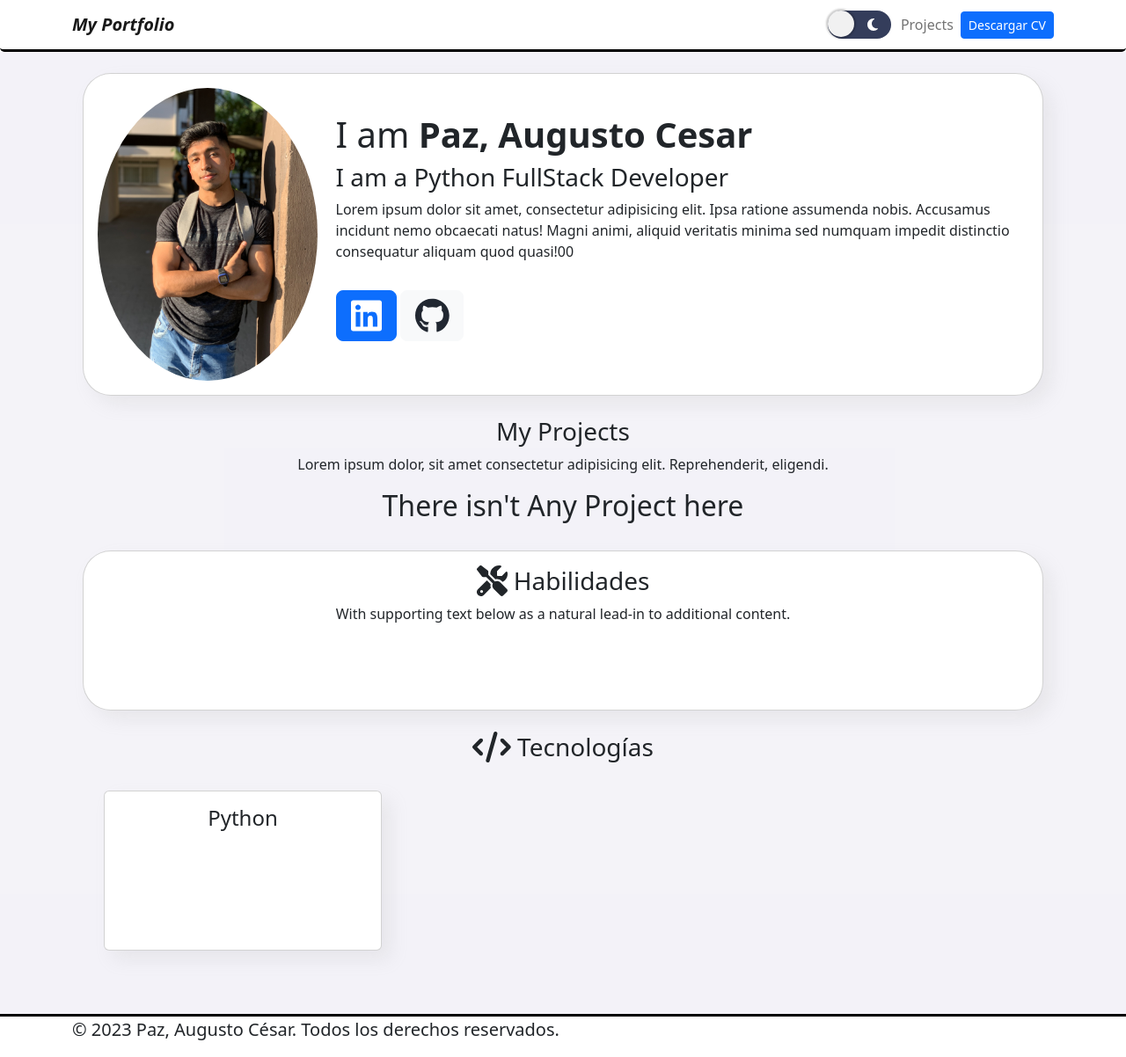
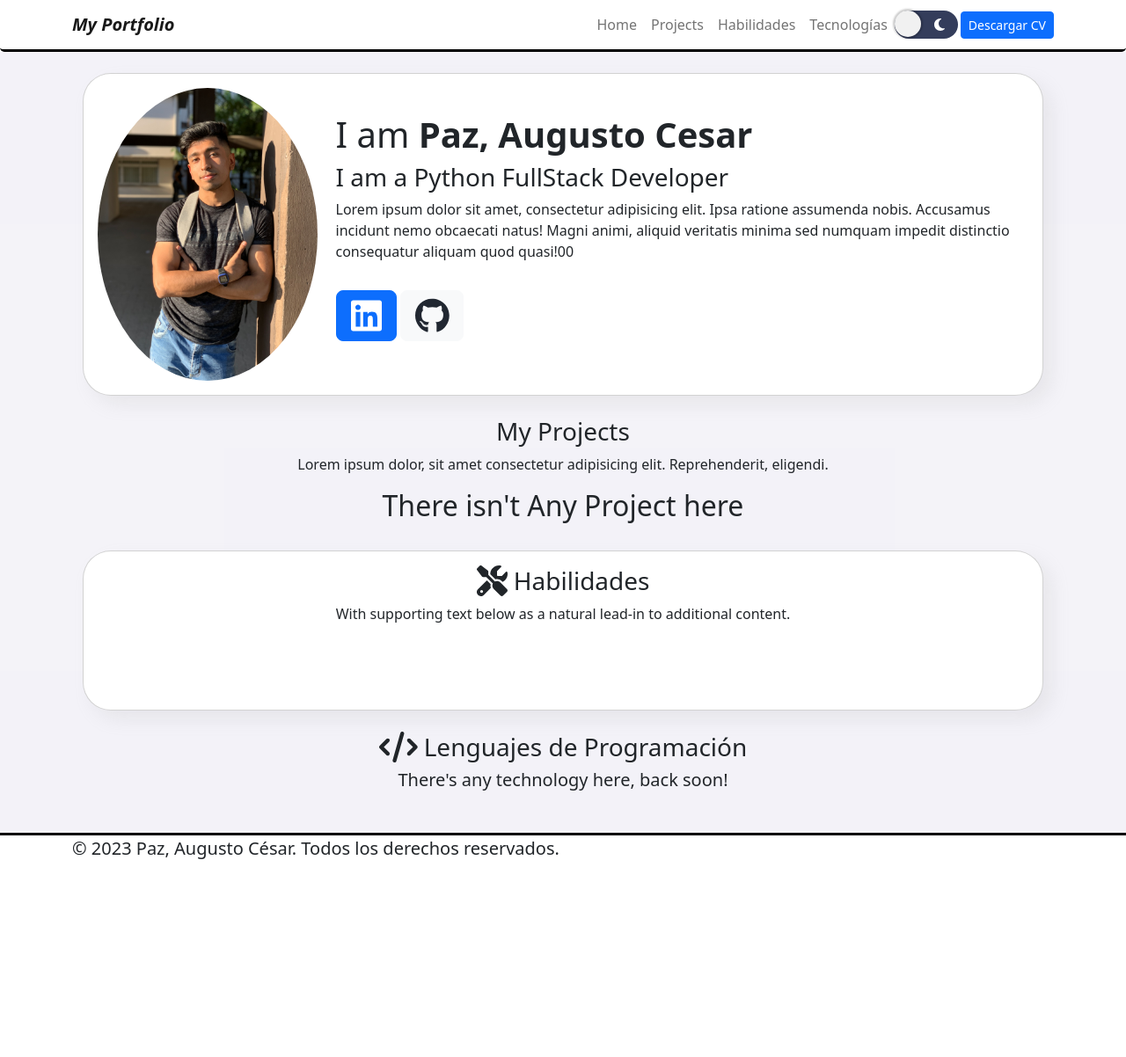
Before and after one commit to AugustP748/MyPortfolio, a Django app: page / in a window 1280 px wide. Shown: the whole page at 88% size. After the commit the page ends 977 px from the top, so only its background shows below. Run offline with Django 4.2, Linux system fonts and the light colour scheme; data that the repository does not hold is empty; some libraries are stand-ins or nearby versions.

Commit message:
conexion model tech y template, mejoras en skills y tech

```diff
--- a/MyPortfolio/Portfolio/static/css/style.css
+++ b/MyPortfolio/Portfolio/static/css/style.css
@@ -107,6 +107,11 @@ body.dark .navbar a:hover {
   border-top: 3px solid black; /* Estilo de borde deseado */
   box-shadow: var(--greyDarkTheme);
 }
+
+.footer p{
+  margin:0;
+}
+
 body.dark .footer {
   background: var(--greyDarkTheme);
   border-color: white;
--- a/MyPortfolio/Portfolio/templates/home.html
+++ b/MyPortfolio/Portfolio/templates/home.html
@@ -2,7 +2,7 @@
 {% load static %}
 {% block title %}My Portflio{% endblock %}
 {% block content %}
-    <section>
+    <section id="section-home">
         <div class="card card-body rounded-5 animate__animated animate__zoomIn" style="">
             <div class="row">
                 <div class="col-md-3">
@@ -30,7 +30,7 @@
         </div>
     </section>
 
-    <section class="row my-4 text-center justify-content-center">
+    <section id="section-projects" class="row my-4 text-center justify-content-center">
 
         <div data-aos="zoom-in-down">
             <h3>My Projects</h3>
@@ -62,7 +62,7 @@
         {% endif %}
     </section>
 
-    <section data-aos="zoom-in-down">
+    <section id="section-habilidades" data-aos="fade-up" data-aos-anchor-placement="bottom-bottom">
         <div class="card text-center rounded-5">
 
             <div class="card-body">
@@ -72,19 +72,20 @@
           </div>
     </section>
 
-    <section class="row my-4 text-center justify-content-center">
-        <div data-aos="zoom-in-down">
-            <h3><i class="fa-solid fa-code fa-lg"></i> Tecnologías</h3>
-            <div class="col-md-4 p-4">
+    <section id="section-tech" class="row my-4 text-center justify-content-center" data-aos="fade-up">
 
-                <div class="card">
-                    <!-- <img class="card-img-top" src="{% static 'images/Python-logo.png' %}" alt="Title">-->
-                    <div class="card-body">
-                        <h4 class="card-title">Python</h4>
+            <h3><i class="fa-solid fa-code fa-lg"></i> Lenguajes de Programación</h3>
 
+            {% if technologies %}
+                {% for tech in technologies %}
+                    <div class="col-md-4 p-4">
+                        <div class="card">
+                            <h5 class="card-title py-2 m-0">{{tech.name_Tech}}</h5>
+                        </div>
                     </div>
-                </div>
-            </div>
-        </div>
+                {% endfor %}
+            {% else %}
+                <h5 class="card-title">There's any technology here, back soon!</h5>
+            {% endif %}
     </section>
 {% endblock %}
--- a/MyPortfolio/Portfolio/templates/partials/navbar.html
+++ b/MyPortfolio/Portfolio/templates/partials/navbar.html
@@ -9,21 +9,30 @@
       <div class="collapse navbar-collapse" id="navbarNav">
         <ul class="navbar-nav ms-auto">
 
-        <li class="nav-item d-flex align-items-center" style="margin-right: 3px;">
-            <!-- <div class="form-check form-switch">
-                <input class="form-check-input" type="checkbox" role="switch" id="flexSwitchCheckChecked">
-                <label class="form-check-label" for="flexSwitchCheckChecked">Modo oscuro</label>
-            </div>-->
-            <button class="switch" id="switch">
-              <span><i class="fa-solid fa-sun"></i></span>
-              <span><i class="fa-solid fa-moon"></i></span>
-            </button>
+
+          <li class="nav-item">
+            <a class="nav-link" href="#section-home">Home</a>
           </li>
-
           <li class="nav-item">
             <a class="nav-link" href="{% url 'projects:home_projects' %}">Projects</a>
           </li>
+          <li class="nav-item">
+            <a class="nav-link" href="#section-habilidades">Habilidades</a>
+          </li>
+          <li class="nav-item">
+            <a class="nav-link" href="#section-tech">Tecnologías</a>
+          </li>
 
+          <li class="nav-item d-flex align-items-center" style="margin-right: 3px;">
+              <!-- <div class="form-check form-switch">
+                  <input class="form-check-input" type="checkbox" role="switch" id="flexSwitchCheckChecked">
+                  <label class="form-check-label" for="flexSwitchCheckChecked">Modo oscuro</label>
+              </div>-->
+              <button class="switch" id="switch">
+                <span><i class="fa-solid fa-sun"></i></span>
+                <span><i class="fa-solid fa-moon"></i></span>
+              </button>
+            </li>
           <li class="nav-item d-flex align-items-center">
             <a class="btn btn-primary btn-sm" href="{% static 'portfolio/CV_PA.pdf' %}"
             target="_blank">Descargar CV</a>
--- a/MyPortfolio/Portfolio/views.py
+++ b/MyPortfolio/Portfolio/views.py
@@ -1,9 +1,10 @@
 from django.shortcuts import render
-from Projects.models import Project
+from Projects.models import Project, Technologie
 from django.db.models import Q
 # Create your views here.
 def home(request):
     context={}
     context['projects'] = Project.objects.all()
+    context['technologies'] = Technologie.objects.all()
     context['Are_All_Not_Visible'] = not Project.objects.filter(~Q(visible=False)).exists()
     return render(request,'home.html',context=context)
```
